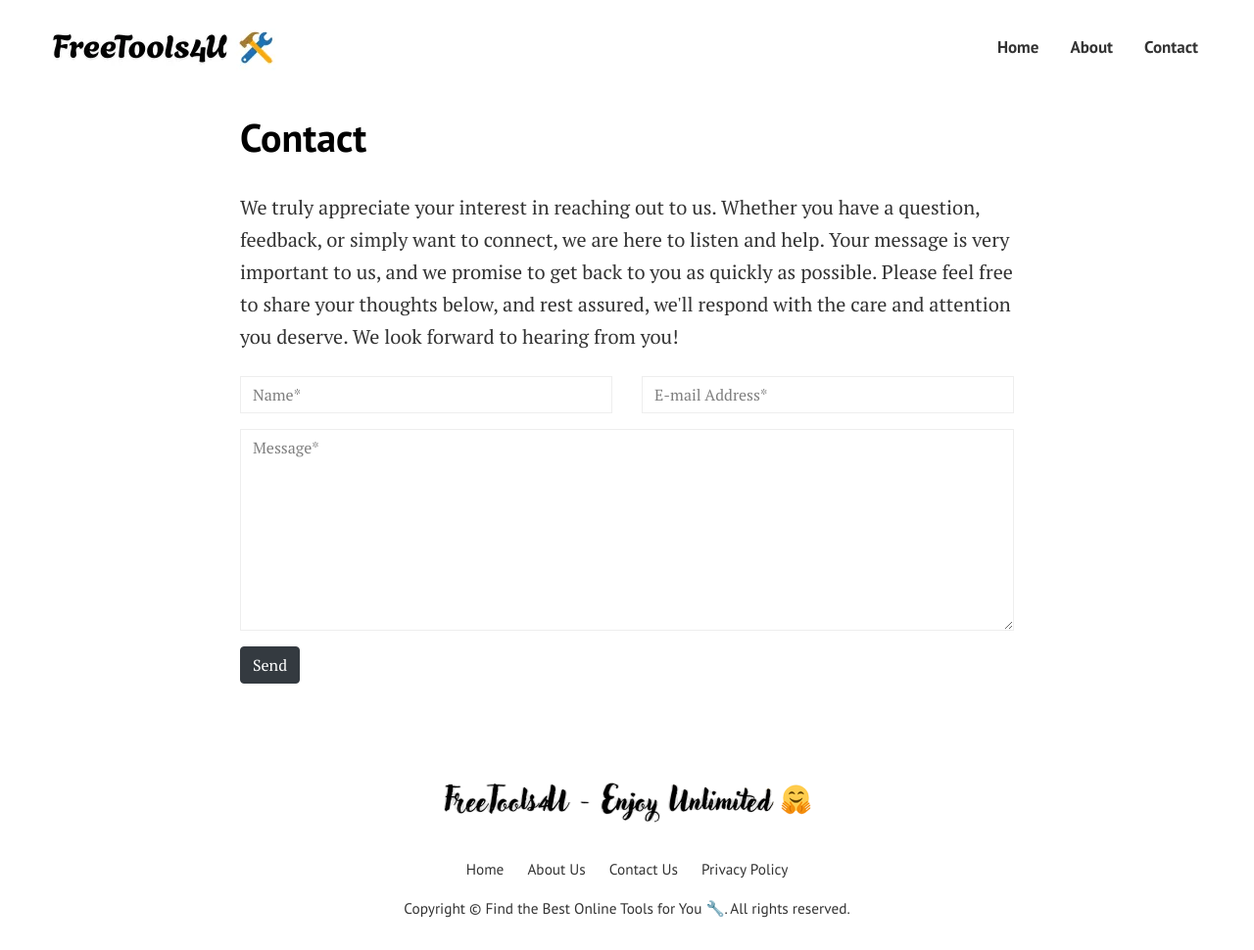
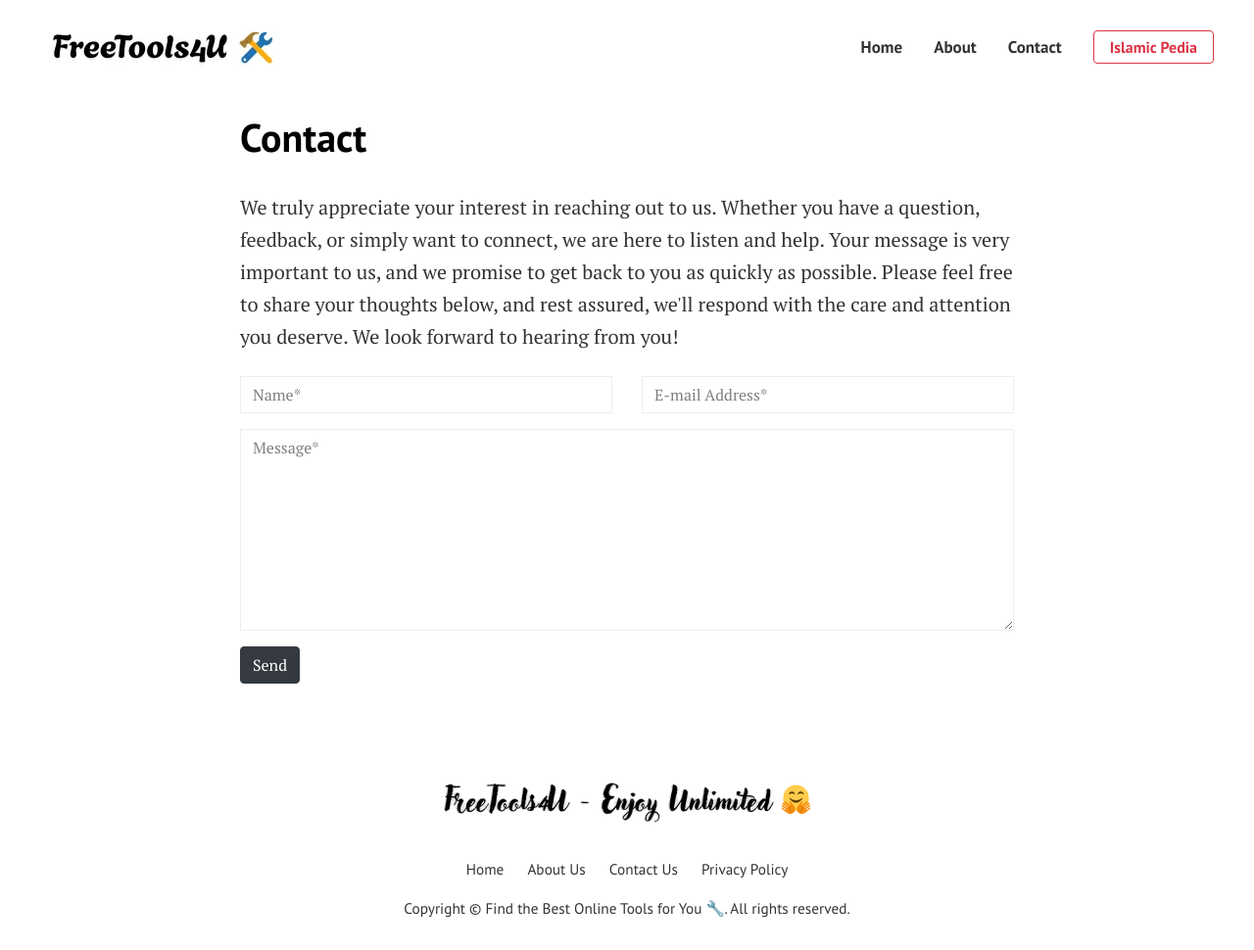
Before and after one commit to freetools4u/freetools4u-site, a Jekyll site: the page built from pages/contact.html, in a window 1280 px wide and 970 px high. Shown: the whole window at 98% size. Built offline with Jekyll 4.4.1, drawn with Linux system fonts in a browser that asks for light colours.

Commit message:
Update default.html

```diff
--- a/_layouts/default.html
+++ b/_layouts/default.html
@@ -149,6 +149,14 @@
     <a class="nav-link px-3 {% if item.class %}{{item.class}}{% endif %}" href="{% unless item.external %}{{site.baseurl}}/{% endunless %}{{item.url}}" alt="{{item.title}}">{{item.title}}</a>
   </li>
   {% endfor %}
+
+  <!-- Hindi site button -->
+  <li class="nav-item ml-3">
+    <a class="btn btn-outline-danger font-weight-bold px-3 py-1 rounded-pill"
+       href="https://www.islamicpedia.blog"
+       target="_blank"
+       rel="noopener">Islamic Pedia</a>
+  </li>
 </ul>
           </div>
 
```
Lines whose indentation alone changed are shown as unchanged.
